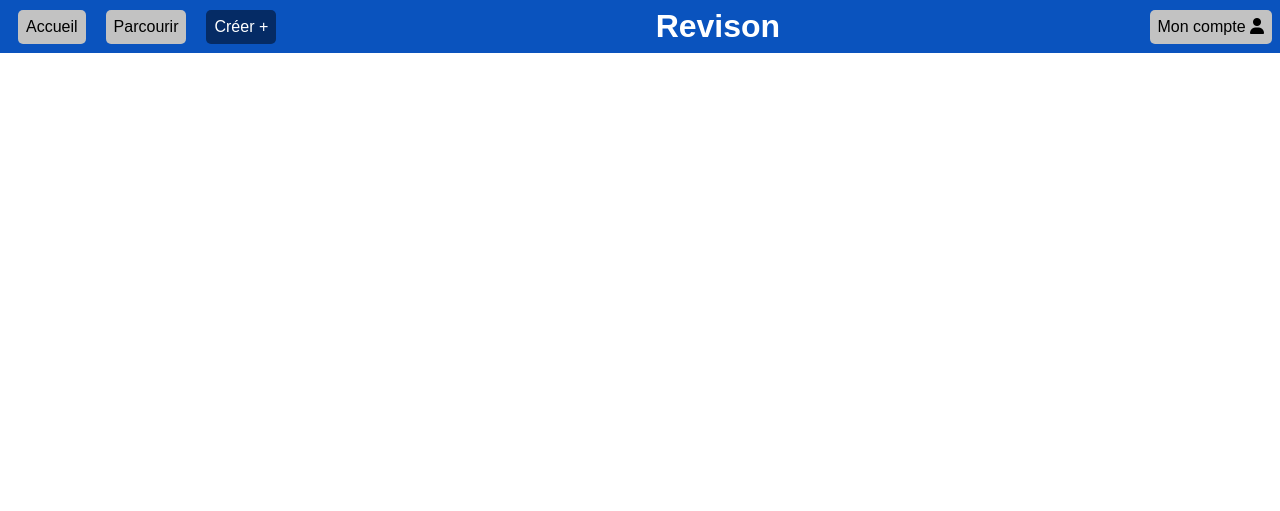
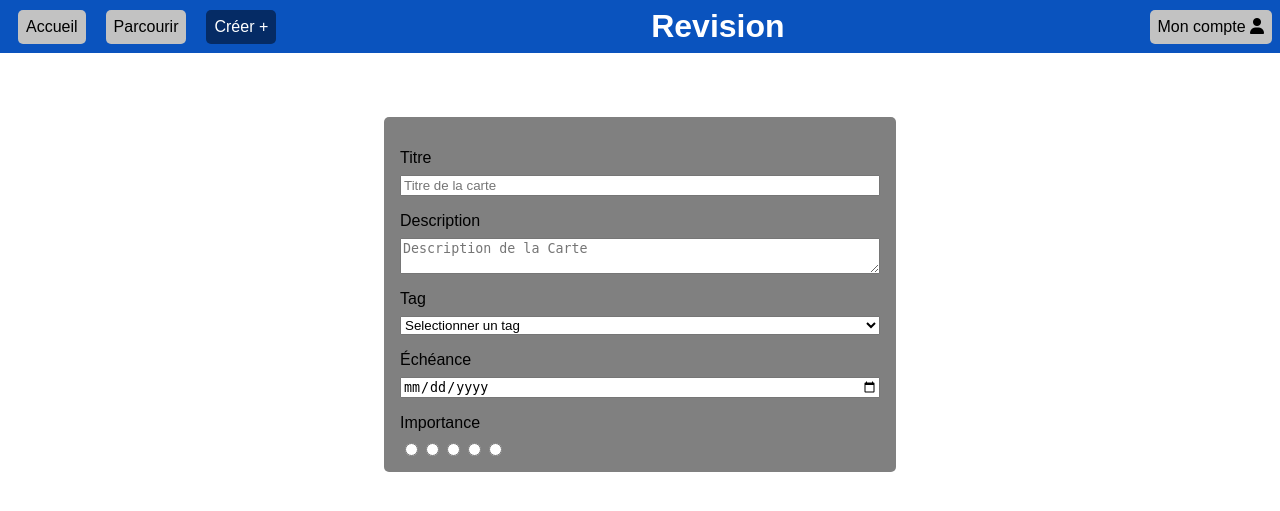
Before and after one commit to Francois389/Revision, a PHP site: template src/view/creationCarte.php in a window 1280 px wide. Shown: the top 511 px of the page. Run offline with PHP 8.4, Linux system fonts and the light colour scheme; the template is opened without the code that fills it, so the values that code supplies are empty; some libraries are stand-ins or nearby versions.

Commit message:
Formulaire créer

```diff
--- a/src/composant/header.php
+++ b/src/composant/header.php
@@ -26,7 +26,7 @@ if (isset($pageSelectionner)) {
         </a>
     </div>
     <p class="titre">
-        Revison
+        Revision
     </p>
     <a href="#" class="<?php if ($tab["mon_compte"]) echo "selectionner"?>">
         Mon compte
--- /dev/null
+++ b/src/other/css/creationCarte.css
@@ -0,0 +1,22 @@
+.container {
+    background-color: gray;
+    display: flex;
+    flex-direction: column;
+    border-radius: 5px;
+    margin: 5% 30%;
+    padding: 2vh;
+
+    div {
+        display: flex;
+        flex-direction: column;
+
+        label {
+            margin: 2vh 0 1vh 0;
+        }
+    }
+
+    .radio-group {
+        display: flex;
+        flex-direction: row;
+    }
+}
--- a/src/view/creationCarte.php
+++ b/src/view/creationCarte.php
@@ -5,13 +5,51 @@
         <meta name="viewport"
               content="width=device-width, user-scalable=no, initial-scale=1.0, maximum-scale=1.0, minimum-scale=1.0">
         <title>Création d'une carte</title>
+        <link rel="stylesheet" href="other/css/creationCarte.css">
     </head>
     <body>
     <?php
     $pageSelectionner = "creer";
     include 'composant/header.php'
     ?>
+    <div class="container">
+        <form>
+            <div class="container-titre">
+                <label for="titre">Titre</label>
+                <input type="text" name="titre" value="" placeholder="Titre de la carte">
+            </div>
 
+            <div class="container-description">
+                <label for="description">Description</label>
+                <textarea type="text" name="description" placeholder="Description de la Carte"></textarea>
+            </div>
+
+            <div class="container-tag">
+                <label for="tag">Tag</label>
+                <select>
+                    <option disabled selected>Selectionner un tag</option>
+                    <option value="controle">Contrôle</option>
+                    <option value="exercice">Exercice</option>
+                </select>
+            </div>
+
+            <div class="container-echeance">
+                <label for="echeance">&Eacute;ch&eacute;ance</label>
+                <input type="date" name="echeance" value="">
+            </div>
+
+            <div class="container-importance">
+                <label for="importance">Importance</label>
+                <div class="radio-group">
+                    <input type="radio" id="importance-1">
+                    <input type="radio" id="importance-2">
+                    <input type="radio" id="importance-3">
+                    <input type="radio" id="importance-4">
+                    <input type="radio" id="importance-5">
+                </div>
+            </div>
+        </form>
+    </div>
 
     </body>
 </html>
```
